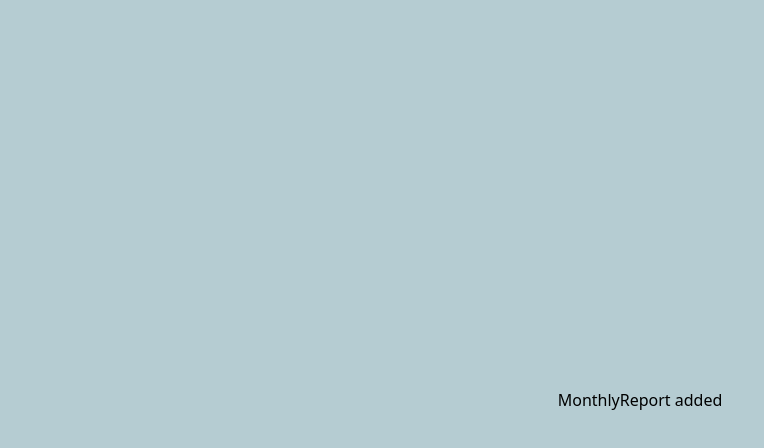
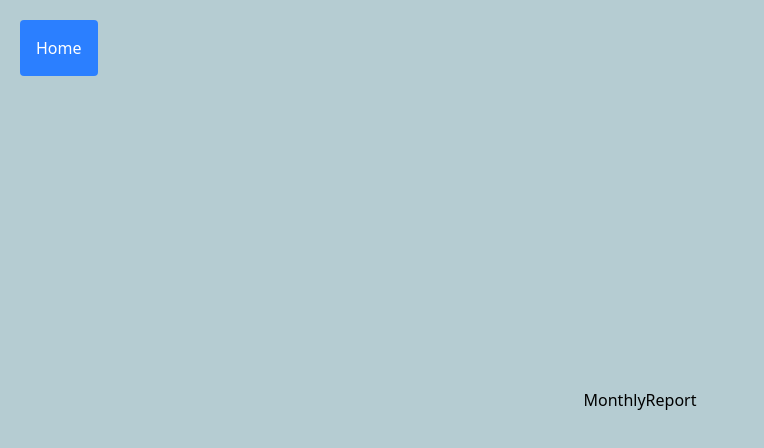
Before and after one commit to SivapragasamGithub/Daily_Report, a React (Vite) app: page /MonthlyReport in a window 1280 px wide. Shown: the top 448 px of the page, without its empty margins (0-764 px from the left). Built offline with nearby package versions, Linux system fonts and the light colour scheme.

Commit message:
Home added

```diff
--- a/src/App.jsx
+++ b/src/App.jsx
@@ -3,12 +3,14 @@ import "./App.css";
 import HomePage from "./HomePage/HomePage";
 import MonthlyReport from "./MonthlyReportPage/MonthlyReport";
 import DailyReport from "./DailyReportPage/DailyReport";
+import Home from "./Home/Home";
 
 function App() {
   return (
     <>
       <div className="h-screen bg-[#B5CCD2] flex items-center justify-center">
         <BrowserRouter>
+          <Home />
           <Routes>
             <Route path="/" element={<HomePage />} />
             <Route path="/MonthlyReport" element={<MonthlyReport />} />
--- /dev/null
+++ b/src/Home/Home.jsx
@@ -0,0 +1,14 @@
+import React from "react";
+import { Link } from "react-router-dom";
+
+function Home() {
+  return (
+    <div >
+      <button className="absolute top-0 left-0 p-4 bg-blue-500 text-white rounded mt-5 ml-5">
+        <Link to={"/"}>Home </Link>
+      </button>
+    </div>
+  );
+}
+
+export default Home;
--- a/src/MonthlyReportPage/MonthlyReport.jsx
+++ b/src/MonthlyReportPage/MonthlyReport.jsx
@@ -1,7 +1,7 @@
 import React from "react";
 
 function MonthlyReport() {
-  return <div>MonthlyReport added</div>;
+  return <div>MonthlyReport</div>;
 }
 
 export default MonthlyReport;
```
